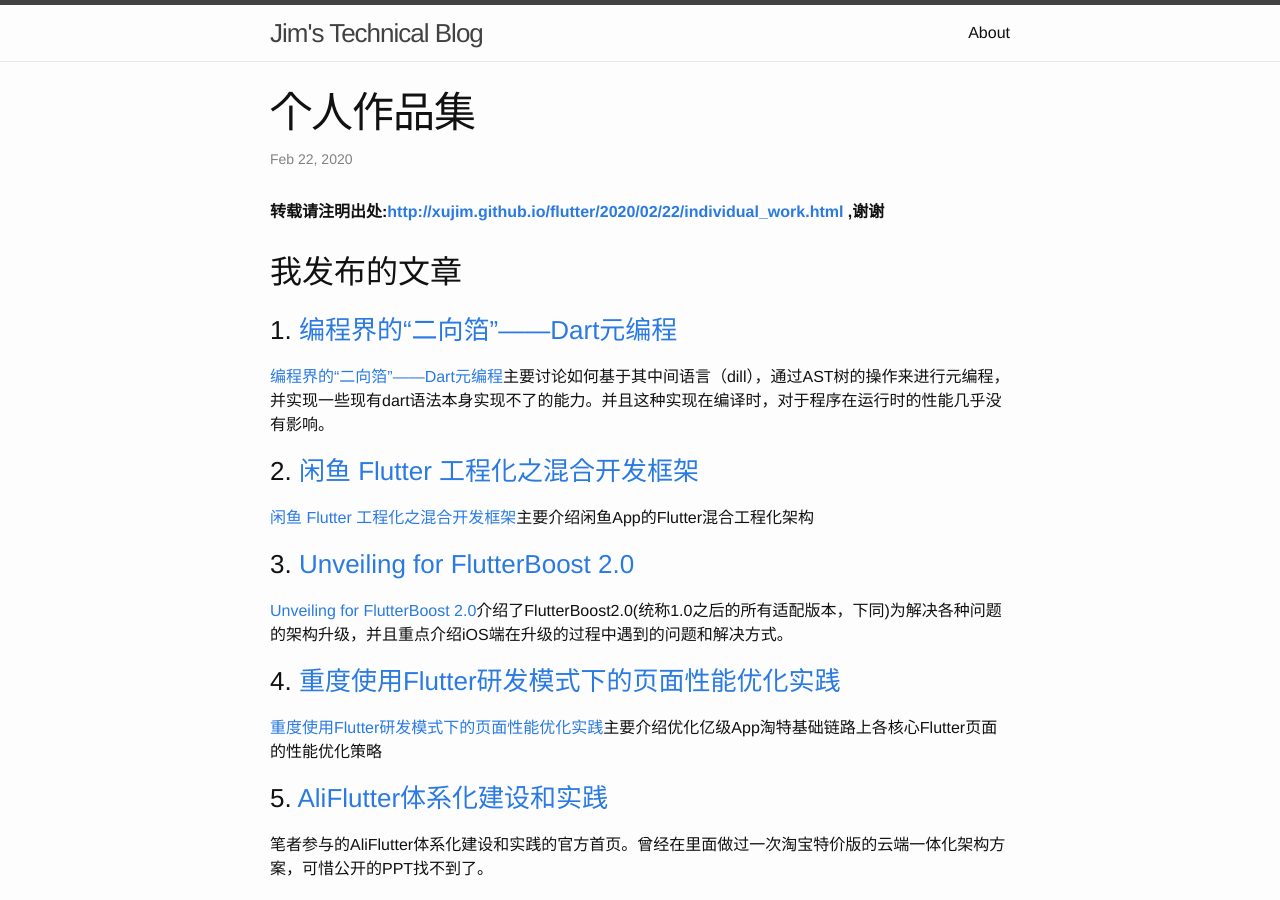
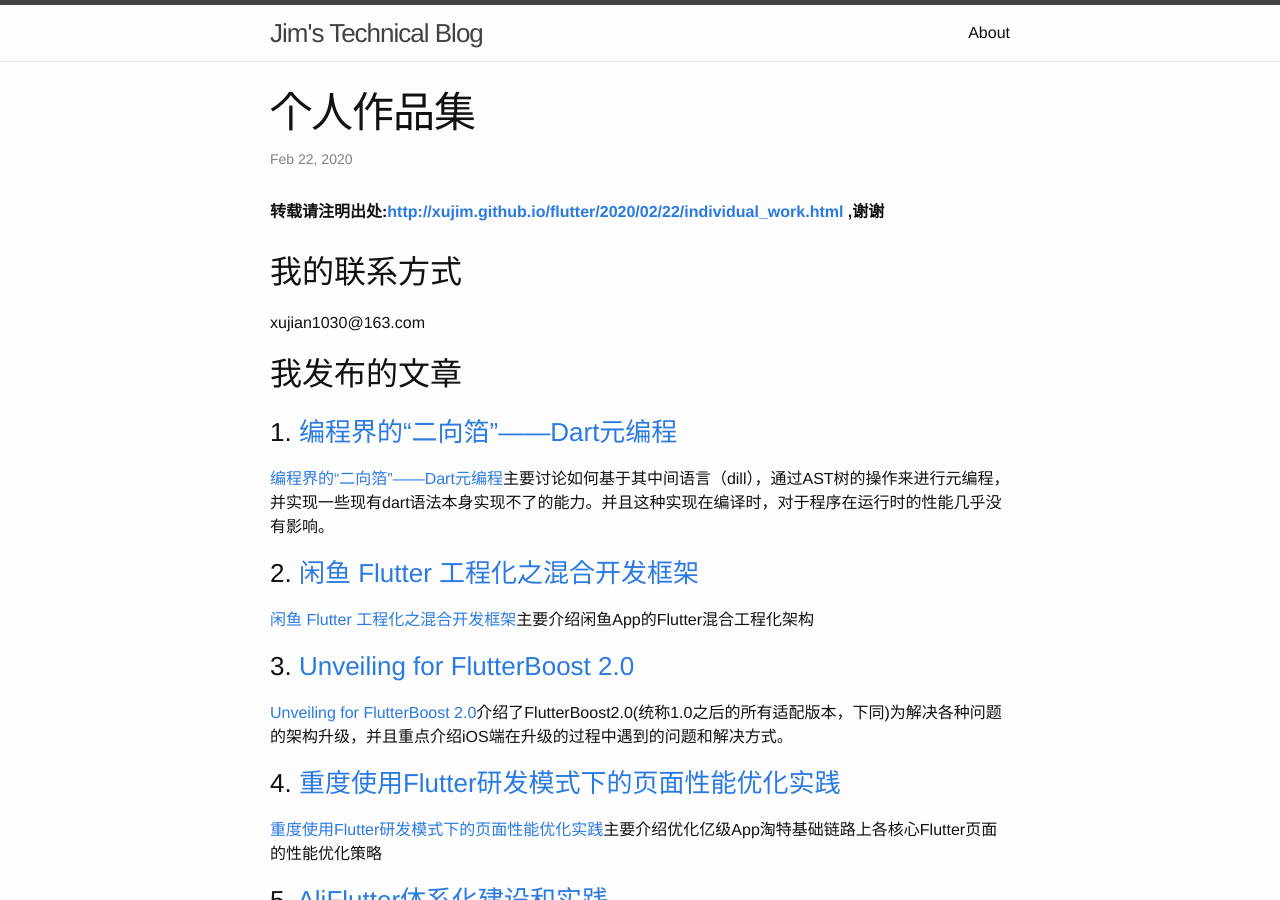
Before and after one commit to xujim/xujim.github.io, a Jekyll site: the page built from _posts/2024-02-22-individual_work.markdown, in a window 1280 px wide and 900 px high. Built offline with Jekyll 4.4.1, drawn with Linux system fonts in a browser that asks for light colours; comment, search, counter and statistics services are not loaded.

Commit message:
Update 2024-02-22-individual_work.markdown

```diff
--- a/_posts/2024-02-22-individual_work.markdown
+++ b/_posts/2024-02-22-individual_work.markdown
@@ -4,7 +4,8 @@ title:  "个人作品集"
 date:   2020-02-22 12:36:25
 categories: Flutter
 ---
-
+## 我的联系方式
+xujian1030@163.com
 ## 我发布的文章
 
 ### 1. [编程界的“二向箔”——Dart元编程](https://developer.aliyun.com/article/716170)
```
